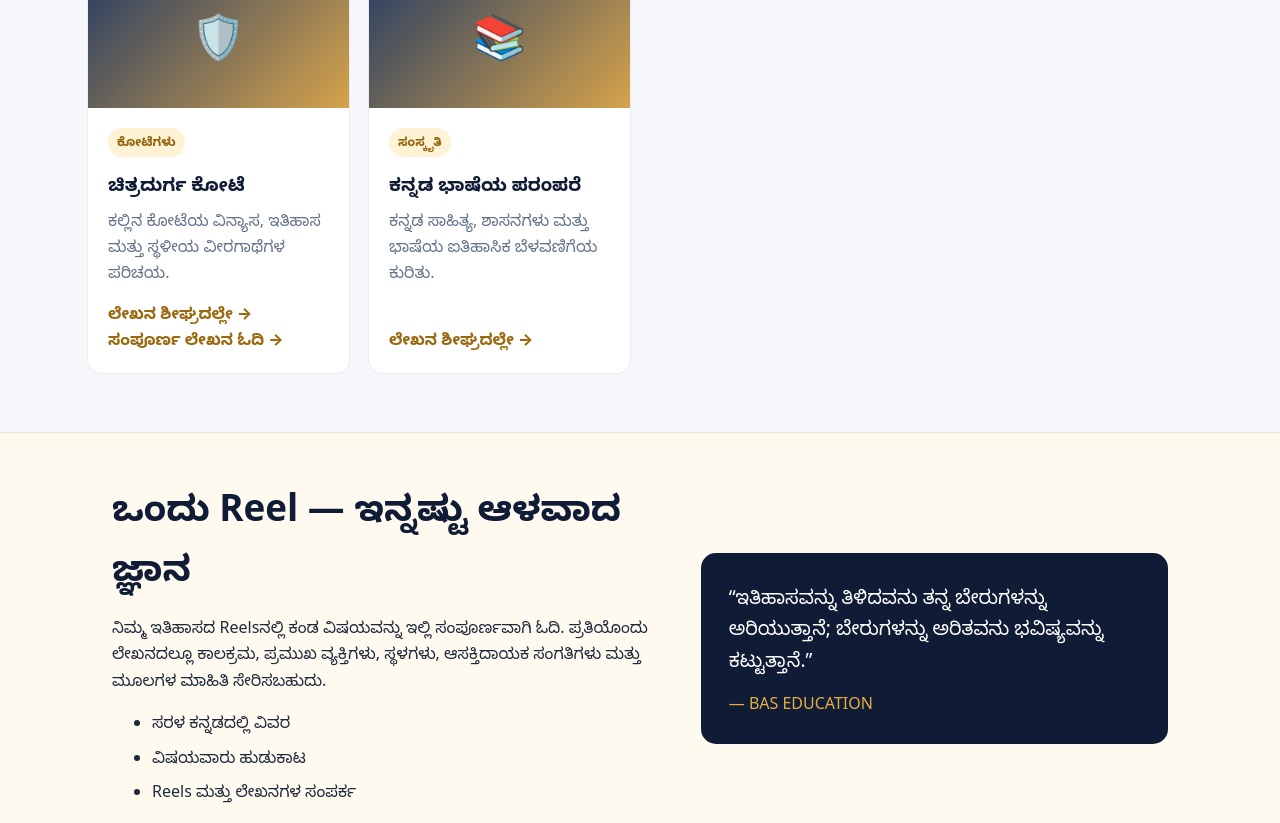
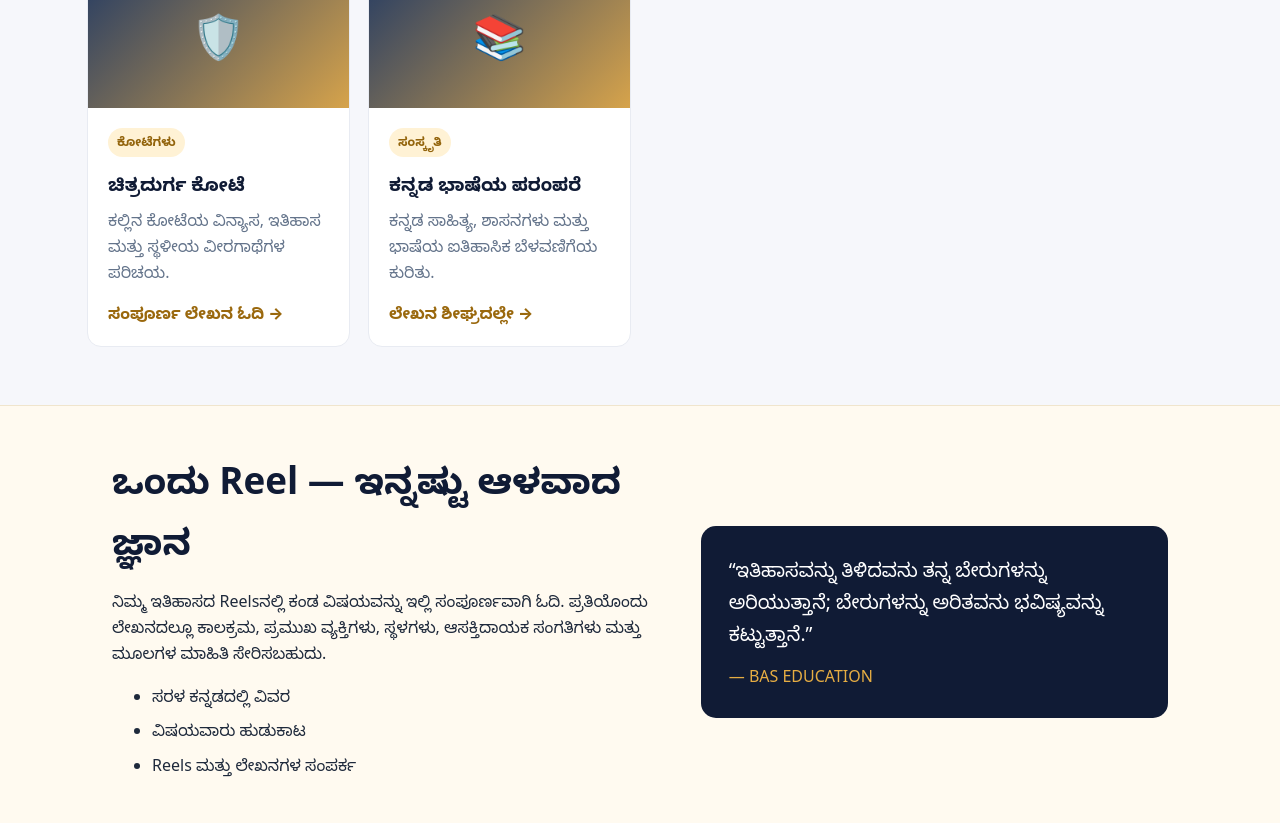
Before and after one commit to Baseducation003/Bas-education, a plain HTML site: page index.html in a window 1280 px wide. Shown: the part 2214-3037 px from the top of the page. Drawn offline with Linux system fonts and the light colour scheme.

Commit message:
Fix link in Chitradurga Fort article

```diff
--- a/index.html
+++ b/index.html
@@ -102,7 +102,7 @@ footer{background:var(--navy);color:#dce4f3;padding:30px 22px;text-align:center}
         <div class="art-top">🇮🇳</div><div class="content"><span class="tag">ಸ್ವಾತಂತ್ರ್ಯ</span><h3>ಭಾರತದ ಸ್ವಾತಂತ್ರ್ಯ ಹೋರಾಟ</h3><p>ಭಾರತದ ಸ್ವಾತಂತ್ರ್ಯದ ದಾರಿಯಲ್ಲಿ ನಡೆದ ಪ್ರಮುಖ ಚಳವಳಿಗಳು ಮತ್ತು ವ್ಯಕ್ತಿಗಳ ಕಥೆ.</p><a class="read" href="#contact">ಲೇಖನ ಶೀಘ್ರದಲ್ಲೇ →</a></div>
       </article>
       <article class="article" data-search="ಕೋಟೆ ಕರ್ನಾಟಕ ಚitradurga ಚಿತ್ರದುರ್ಗ">
-        <div class="art-top">🛡️</div><div class="content"><span class="tag">ಕೋಟೆಗಳು</span><h3>ಚಿತ್ರದುರ್ಗ ಕೋಟೆ</h3><p>ಕಲ್ಲಿನ ಕೋಟೆಯ ವಿನ್ಯಾಸ, ಇತಿಹಾಸ ಮತ್ತು ಸ್ಥಳೀಯ ವೀರಗಾಥೆಗಳ ಪರಿಚಯ.</p><a class="read" href="#contact">ಲೇಖನ ಶೀಘ್ರದಲ್ಲೇ →<a class="read" href="articles/chitradurga-fort.html">
+        <div class="art-top">🛡️</div><div class="content"><span class="tag">ಕೋಟೆಗಳು</span><h3>ಚಿತ್ರದುರ್ಗ ಕೋಟೆ</h3><p>ಕಲ್ಲಿನ ಕೋಟೆಯ ವಿನ್ಯಾಸ, ಇತಿಹಾಸ ಮತ್ತು ಸ್ಥಳೀಯ ವೀರಗಾಥೆಗಳ ಪರಿಚಯ.</p><a class="read" href="articles/chitradurga-fort.html">
   ಸಂಪೂರ್ಣ ಲೇಖನ ಓದಿ →
         </a>
       </article>
```
